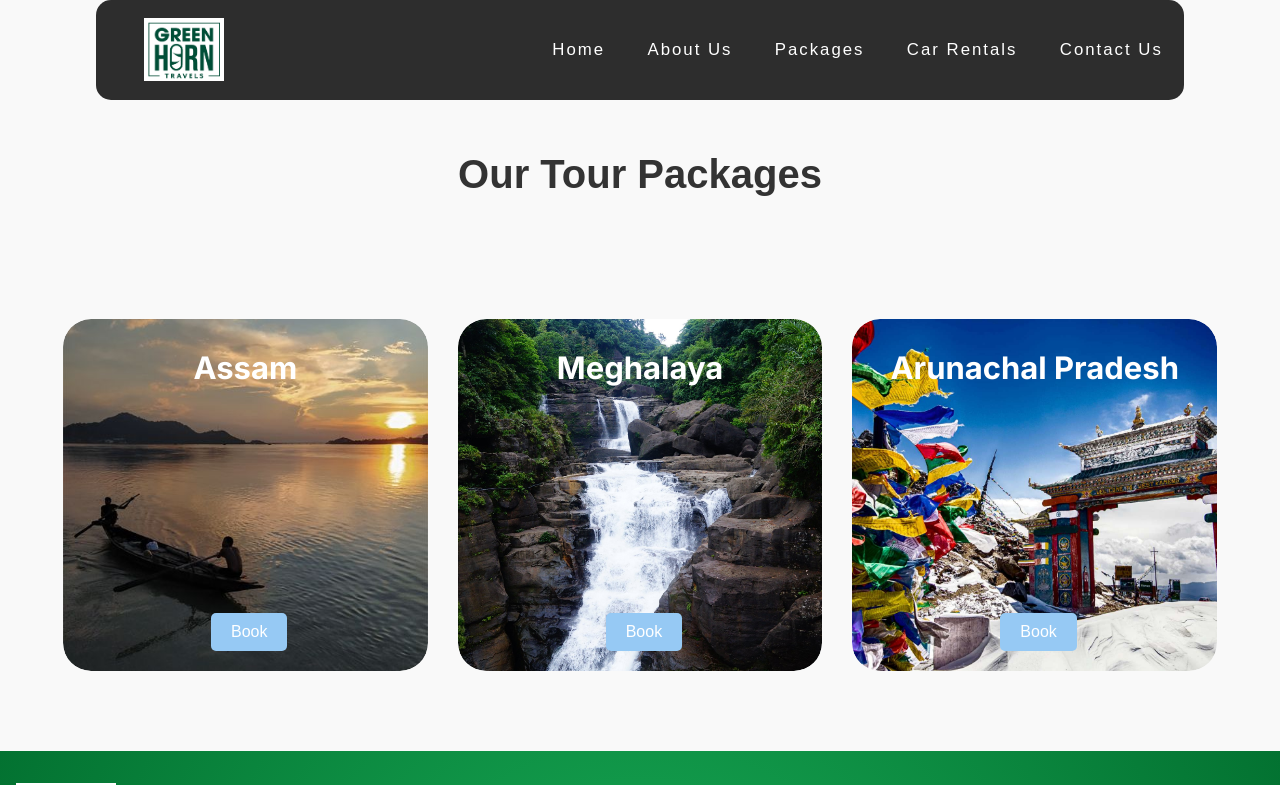
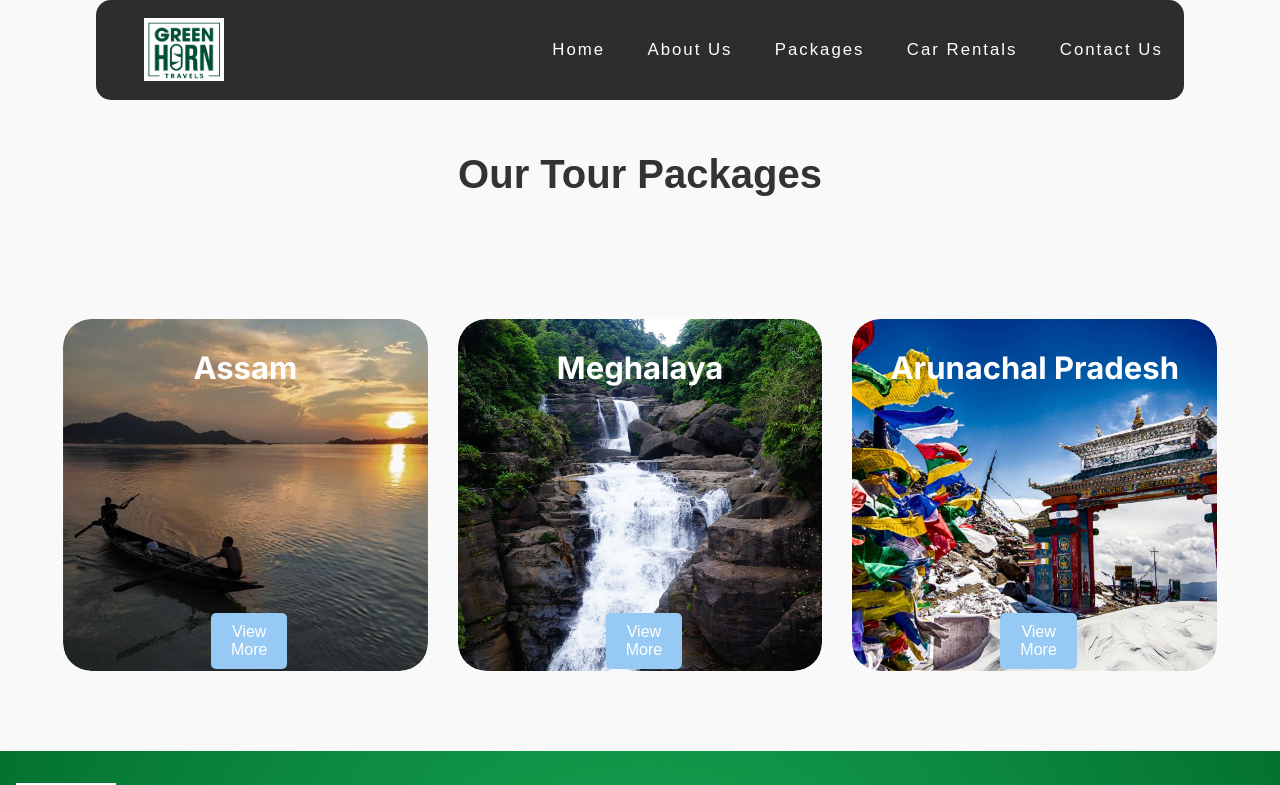
Before and after one commit to Abhishek10351/green-horn-travels, a Next.js app: page /tour-packages in a window 1280 px wide. Shown: the top 785 px of the page. Built offline with nearby package versions, Linux system fonts and the light colour scheme.

Commit message:
fix tour-package link

```diff
--- a/components/location/PackagesCardSection/PackagesCard.jsx
+++ b/components/location/PackagesCardSection/PackagesCard.jsx
@@ -1,7 +1,7 @@
 import "./Packages.css";
 export default function PackagesCard({ title, image, info, overlay }) {
     const image_path = "/assets/package-images/";
-    const package_path = `/location/${title.toLowerCase()}`;
+    const package_path = `/tour-packages/${title.toLowerCase()}`;
     return (
         <div className="ag-packages_item">
             <a href={package_path} className="ag-packages-item_link">
@@ -20,7 +20,7 @@ export default function PackagesCard({ title, image, info, overlay }) {
                     }}
                 ></div>
                 <div className="ag-packages-item_title">{title}</div>
-                <button className="package-card-button">Book</button>
+                <button className="package-card-button">View More</button>
                 <div className="ag-packages-item_info">{info}</div>
             </a>
         </div>
```
